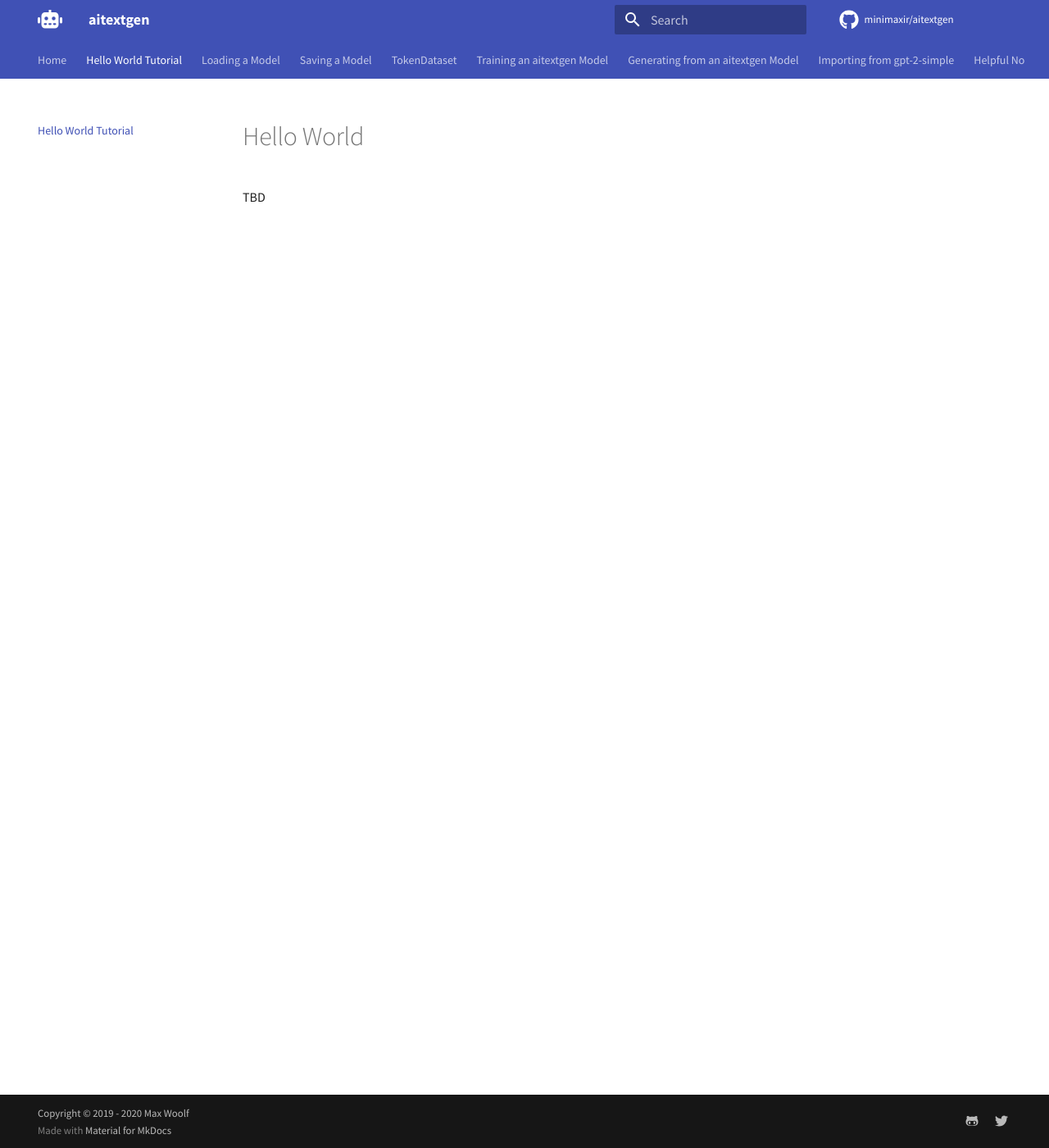
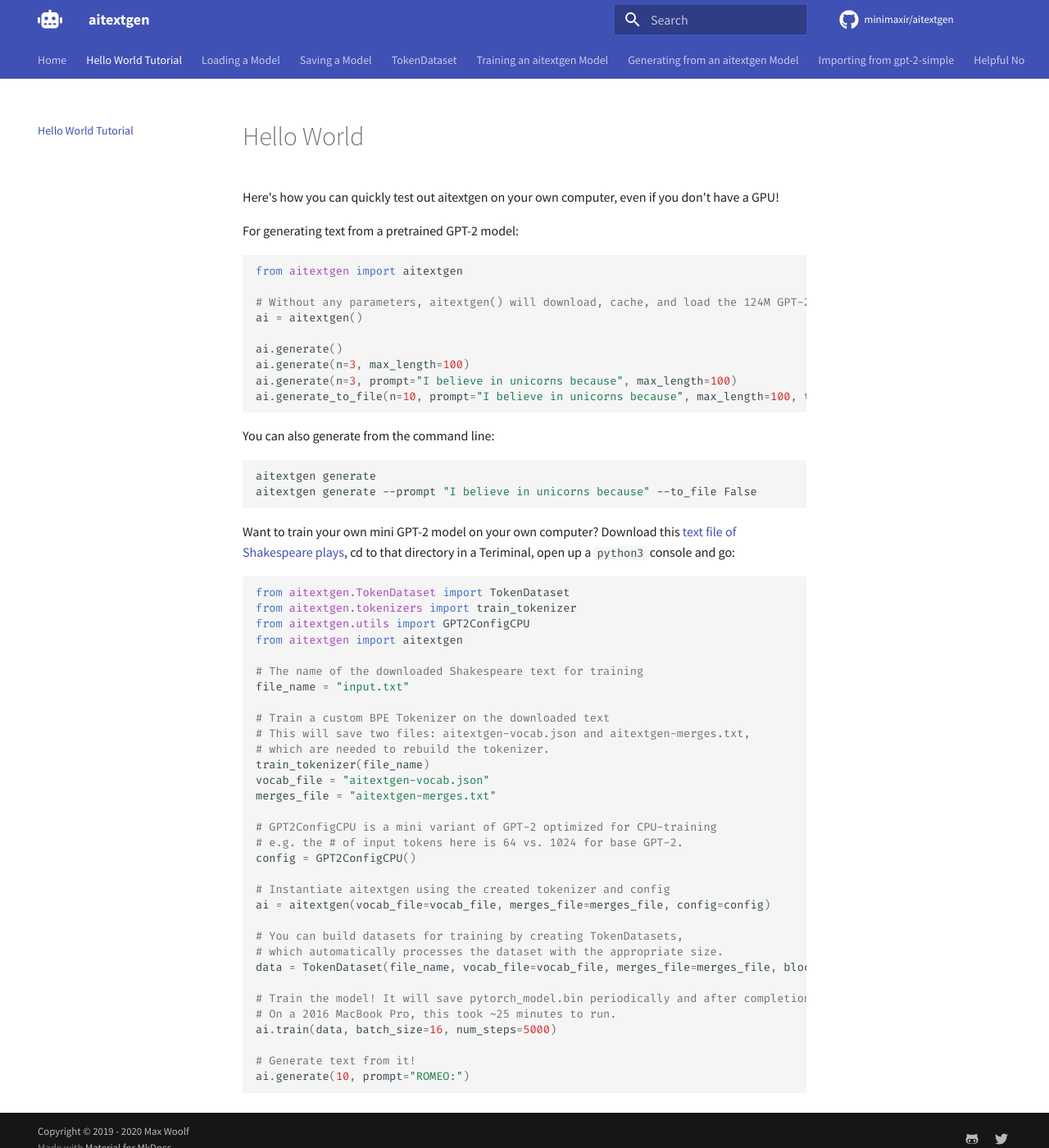
Before and after one commit to minimaxir/aitextgen, an MkDocs documentation site: the page built from docs/tutorials/hello-world.md, in a window 1280 px wide and 1400 px high. Shown: the whole window at 82% size. Built offline with MkDocs 1.6.1 and Material for MkDocs 9.7.7, drawn with Linux system fonts in a browser that asks for light colours; comment, search, counter and statistics services are not loaded.

Commit message:
Use README example for Hello World

````diff
--- a/docs/tutorials/hello-world.md
+++ b/docs/tutorials/hello-world.md
@@ -1,3 +1,61 @@
 # Hello World
 
-TBD
+Here's how you can quickly test out aitextgen on your own computer, even if you don't have a GPU!
+
+For generating text from a pretrained GPT-2 model:
+
+```python
+from aitextgen import aitextgen
+
+# Without any parameters, aitextgen() will download, cache, and load the 124M GPT-2 "small" model
+ai = aitextgen()
+
+ai.generate()
+ai.generate(n=3, max_length=100)
+ai.generate(n=3, prompt="I believe in unicorns because", max_length=100)
+ai.generate_to_file(n=10, prompt="I believe in unicorns because", max_length=100, temperature=1.2)
+```
+
+You can also generate from the command line:
+
+```sh
+aitextgen generate
+aitextgen generate --prompt "I believe in unicorns because" --to_file False
+```
+
+Want to train your own mini GPT-2 model on your own computer? Download this [text file of Shakespeare plays](https://raw.githubusercontent.com/karpathy/char-rnn/master/data/tinyshakespeare/input.txt), cd to that directory in a Teriminal, open up a `python3` console and go:
+
+```python
+from aitextgen.TokenDataset import TokenDataset
+from aitextgen.tokenizers import train_tokenizer
+from aitextgen.utils import GPT2ConfigCPU
+from aitextgen import aitextgen
+
+# The name of the downloaded Shakespeare text for training
+file_name = "input.txt"
+
+# Train a custom BPE Tokenizer on the downloaded text
+# This will save two files: aitextgen-vocab.json and aitextgen-merges.txt,
+# which are needed to rebuild the tokenizer.
+train_tokenizer(file_name)
+vocab_file = "aitextgen-vocab.json"
+merges_file = "aitextgen-merges.txt"
+
+# GPT2ConfigCPU is a mini variant of GPT-2 optimized for CPU-training
+# e.g. the # of input tokens here is 64 vs. 1024 for base GPT-2.
+config = GPT2ConfigCPU()
+
+# Instantiate aitextgen using the created tokenizer and config
+ai = aitextgen(vocab_file=vocab_file, merges_file=merges_file, config=config)
+
+# You can build datasets for training by creating TokenDatasets,
+# which automatically processes the dataset with the appropriate size.
+data = TokenDataset(file_name, vocab_file=vocab_file, merges_file=merges_file, block_size=64)
+
+# Train the model! It will save pytorch_model.bin periodically and after completion.
+# On a 2016 MacBook Pro, this took ~25 minutes to run.
+ai.train(data, batch_size=16, num_steps=5000)
+
+# Generate text from it!
+ai.generate(10, prompt="ROMEO:")
+```
````
